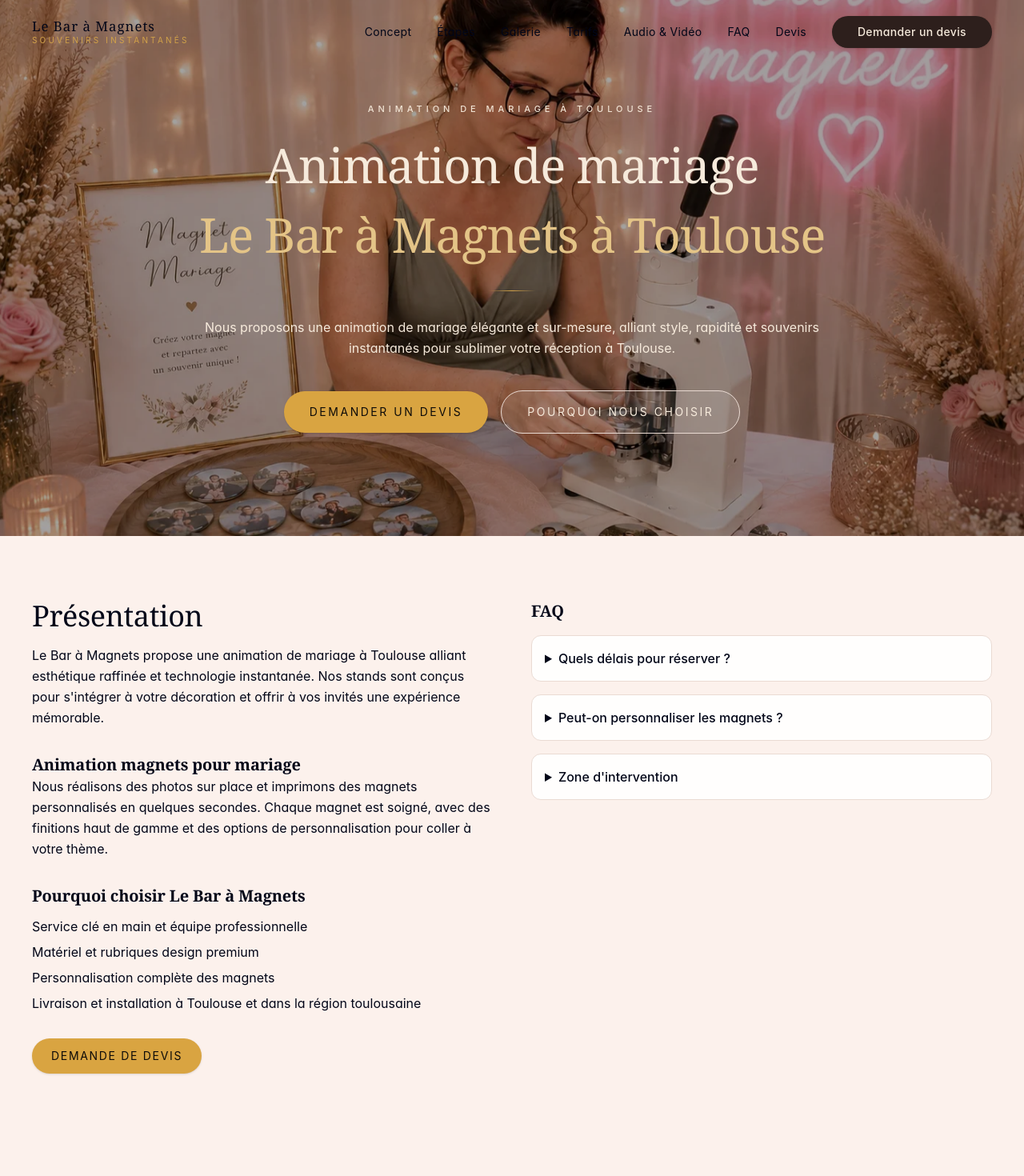
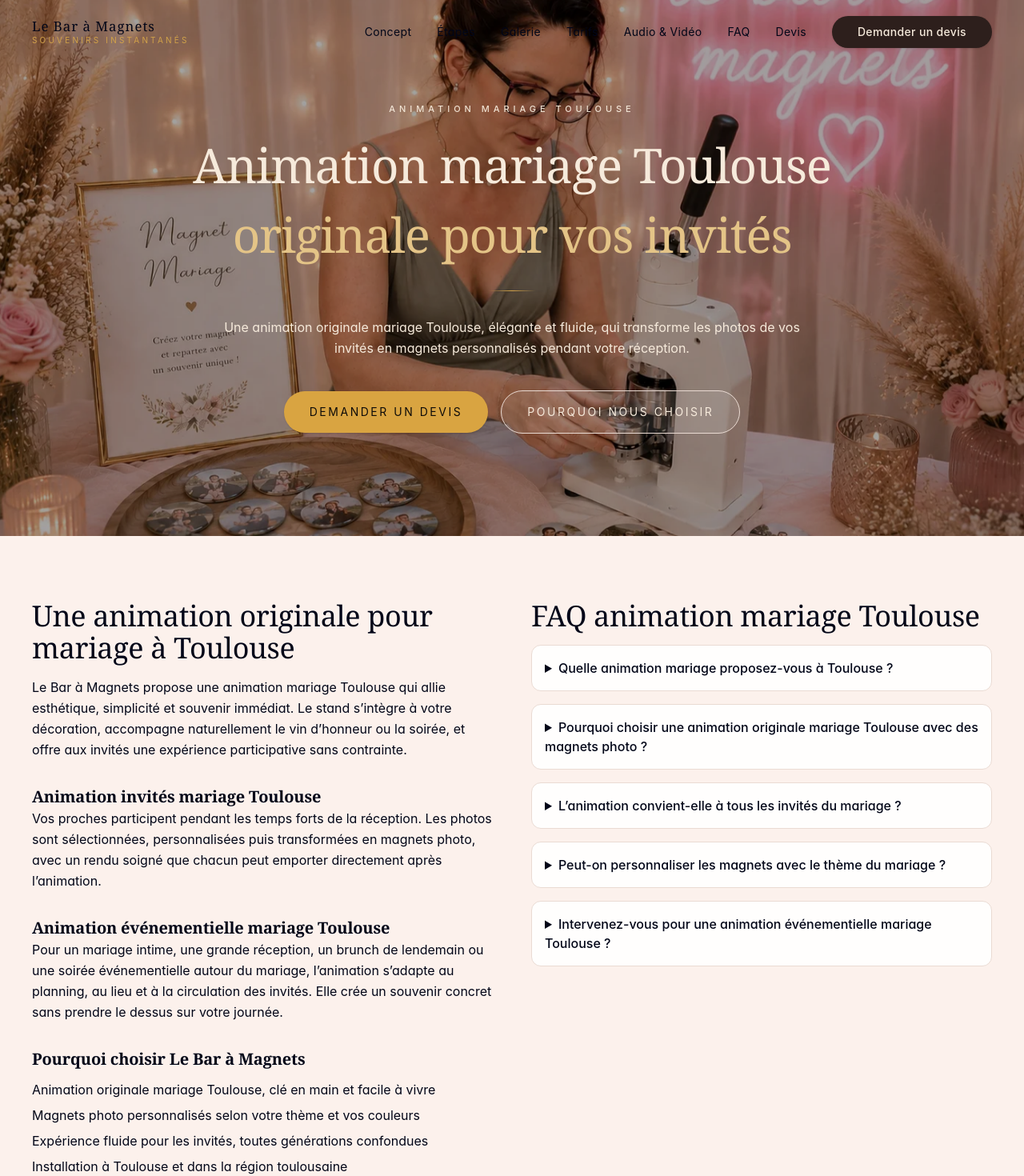
Before and after one commit to morganedelbecque-bot/le-bar-a-magnets, a React (Vite) app: page /animation-mariage-toulouse in a window 1280 px wide. Shown: the top 1470 px of the page at 80% size. Built offline with nearby package versions, Linux system fonts and the light colour scheme.

Commit message:
ajout page seo animation mariage toulouse

```diff
--- a/src/components/Footer.tsx
+++ b/src/components/Footer.tsx
@@ -42,7 +42,7 @@ export function Footer() {
 
               <li>
                 <a href="/animation-mariage-toulouse" className="block py-2 hover:text-[#f3e7dc] transition-colors duration-200 relative z-70 pointer-events-auto" aria-label="Animation mariage Toulouse">
-                  Animation de mariage à Toulouse
+                  Animation mariage Toulouse
                 </a>
               </li>
 
--- a/src/pages/AnimationMariageToulouse.tsx
+++ b/src/pages/AnimationMariageToulouse.tsx
@@ -3,10 +3,65 @@ import heroImg from '@/assets/hero-stand.webp'
 import { Gallery } from '@/components/Gallery'
 import { ContactForm } from '@/components/ContactForm'
 
+const metaDescription =
+  'Animation mariage Toulouse : animation originale pour invités avec magnets photo personnalisés, idéale pour vin d’honneur, soirée et événementiel mariage.'
+
+const faqs = [
+  {
+    q: 'Quelle animation mariage proposez-vous à Toulouse ?',
+    a: 'Le Bar à Magnets propose une animation mariage Toulouse originale : les invités participent pendant la réception, leurs photos sont transformées en magnets personnalisés, puis remises sur place comme souvenirs immédiats.',
+  },
+  {
+    q: 'Pourquoi choisir une animation originale mariage Toulouse avec des magnets photo ?',
+    a: 'Les magnets photo créent un moment convivial sans couper le rythme du mariage. L’animation attire naturellement les invités, laisse un souvenir utile et s’adapte à l’ambiance de votre vin d’honneur ou de votre soirée.',
+  },
+  {
+    q: 'L’animation convient-elle à tous les invités du mariage ?',
+    a: 'Oui, c’est une animation invités mariage Toulouse facile à comprendre, accessible à toutes les générations et pensée pour créer des échanges entre les proches pendant la réception.',
+  },
+  {
+    q: 'Peut-on personnaliser les magnets avec le thème du mariage ?',
+    a: 'Oui, les magnets peuvent reprendre vos prénoms, la date, vos couleurs, un motif de papeterie, une illustration ou un habillage graphique cohérent avec la décoration de votre mariage à Toulouse.',
+  },
+  {
+    q: 'Intervenez-vous pour une animation événementielle mariage Toulouse ?',
+    a: 'Oui, l’animation peut être adaptée aux mariages, brunchs de lendemain, soirées privées et formats événementiels liés au mariage, à Toulouse et dans la région toulousaine.',
+  },
+]
+
+const faqStructuredData = {
+  '@context': 'https://schema.org',
+  '@type': 'FAQPage',
+  mainEntity: faqs.map((faq) => ({
+    '@type': 'Question',
+    name: faq.q,
+    acceptedAnswer: {
+      '@type': 'Answer',
+      text: faq.a,
+    },
+  })),
+}
+
 export default function AnimationMariageToulouse() {
   useEffect(() => {
-    document.title = 'Animation mariage Toulouse | Le Bar à Magnets'
+    document.title = 'Animation mariage Toulouse | Animation originale invités'
     window.scrollTo(0, 0)
+
+    const existingMetaDescription = document.querySelector('meta[name="description"]')
+    existingMetaDescription?.setAttribute('content', metaDescription)
+
+    const existingSchema = document.getElementById('faq-animation-mariage-toulouse-structured-data')
+    existingSchema?.remove()
+
+    const schema = document.createElement('script')
+    schema.id = 'faq-animation-mariage-toulouse-structured-data'
+    schema.type = 'application/ld+json'
+    schema.text = JSON.stringify(faqStructuredData)
+    document.head.appendChild(schema)
+
+    return () => {
+      document.getElementById('faq-animation-mariage-toulouse-structured-data')?.remove()
+    }
   }, [])
 
   return (
@@ -14,7 +69,7 @@ export default function AnimationMariageToulouse() {
       <section className="relative overflow-hidden">
         <img
           src={heroImg}
-          alt="Animation mariage haut de gamme à Toulouse"
+          alt="Animation mariage Toulouse avec magnets photo personnalisés"
           fetchPriority="high"
           className="absolute inset-0 w-full h-full object-cover animate-slow-zoom"
         />
@@ -22,19 +77,18 @@ export default function AnimationMariageToulouse() {
 
         <div className="relative z-10 max-w-6xl mx-auto px-6 py-28 sm:py-32 text-center">
           <p className="text-[11px] uppercase tracking-[0.45em] text-[#f6eadb] opacity-95 mb-6 font-medium">
-            Animation de mariage à Toulouse
+            Animation mariage Toulouse
           </p>
 
           <h1 className="font-serif text-4xl sm:text-5xl md:text-6xl text-[#f6eadb] leading-tight tracking-[-0.02em]">
-            Animation de mariage
-            <span className="block text-[#e4c487] mt-3">Le Bar à Magnets à Toulouse</span>
+            Animation mariage Toulouse
+            <span className="block text-[#e4c487] mt-3">originale pour vos invités</span>
           </h1>
 
           <div className="gold-divider mx-auto my-8" />
 
           <p className="mx-auto max-w-3xl text-sm md:text-base text-[#f6eadb] leading-relaxed">
-            Nous proposons une animation de mariage élégante et sur-mesure, alliant style, rapidité et souvenirs instantanés pour
-            sublimer votre réception à Toulouse.
+            Une animation originale mariage Toulouse, élégante et fluide, qui transforme les photos de vos invités en magnets personnalisés pendant votre réception.
           </p>
 
           <div className="mt-10 flex flex-col gap-4 sm:flex-row sm:items-center sm:justify-center">
@@ -57,24 +111,27 @@ export default function AnimationMariageToulouse() {
       <section className="bg-[#fcf1ec] py-20 px-6 md:px-10">
         <div className="max-w-7xl mx-auto grid gap-12 lg:grid-cols-2 items-start">
           <div>
-            <h2 className="font-display text-3xl md:text-4xl text-foreground mb-4">Présentation</h2>
+            <h2 className="font-display text-3xl md:text-4xl text-foreground mb-4">Une animation originale pour mariage à Toulouse</h2>
             <p className="text-foreground/80 leading-relaxed">
-              Le Bar à Magnets propose une animation de mariage à Toulouse alliant esthétique raffinée et technologie instantanée.
-              Nos stands sont conçus pour s'intégrer à votre décoration et offrir à vos invités une expérience mémorable.
+              Le Bar à Magnets propose une animation mariage Toulouse qui allie esthétique, simplicité et souvenir immédiat. Le stand s’intègre à votre décoration, accompagne naturellement le vin d’honneur ou la soirée, et offre aux invités une expérience participative sans contrainte.
             </p>
 
-            <h3 className="mt-8 font-semibold text-xl">Animation magnets pour mariage</h3>
+            <h3 className="mt-8 font-semibold text-xl">Animation invités mariage Toulouse</h3>
             <p className="text-foreground/80 leading-relaxed">
-              Nous réalisons des photos sur place et imprimons des magnets personnalisés en quelques secondes. Chaque magnet
-              est soigné, avec des finitions haut de gamme et des options de personnalisation pour coller à votre thème.
+              Vos proches participent pendant les temps forts de la réception. Les photos sont sélectionnées, personnalisées puis transformées en magnets photo, avec un rendu soigné que chacun peut emporter directement après l’animation.
             </p>
 
-            <h3 className="mt-8 font-semibold text-xl">Pourquoi choisir Le Bar à Magnets</h3>
+            <h3 className="mt-8 font-semibold text-xl">Animation événementielle mariage Toulouse</h3>
+            <p className="text-foreground/80 leading-relaxed">
+              Pour un mariage intime, une grande réception, un brunch de lendemain ou une soirée événementielle autour du mariage, l’animation s’adapte au planning, au lieu et à la circulation des invités. Elle crée un souvenir concret sans prendre le dessus sur votre journée.
+            </p>
+
+            <h3 id="pourquoi" className="mt-8 font-semibold text-xl">Pourquoi choisir Le Bar à Magnets</h3>
             <ul className="mt-3 space-y-2 text-foreground/80">
-              <li>Service clé en main et équipe professionnelle</li>
-              <li>Matériel et rubriques design premium</li>
-              <li>Personnalisation complète des magnets</li>
-              <li>Livraison et installation à Toulouse et dans la région toulousaine</li>
+              <li>Animation originale mariage Toulouse, clé en main et facile à vivre</li>
+              <li>Magnets photo personnalisés selon votre thème et vos couleurs</li>
+              <li>Expérience fluide pour les invités, toutes générations confondues</li>
+              <li>Installation à Toulouse et dans la région toulousaine</li>
             </ul>
 
             <div className="mt-8">
@@ -85,22 +142,14 @@ export default function AnimationMariageToulouse() {
           </div>
 
           <div>
-            <h3 className="font-semibold text-xl">FAQ</h3>
+            <h2 className="font-display text-3xl md:text-4xl text-foreground mb-4">FAQ animation mariage Toulouse</h2>
             <div className="mt-4 space-y-4">
-              <details className="bg-white/90 p-4 rounded-[12px] border border-border/30">
-                <summary className="cursor-pointer font-medium">Quels délais pour réserver ?</summary>
-                <p className="mt-2 text-foreground/75">Nous conseillons de réserver au minimum 2 mois à l'avance pour les mariages.</p>
-              </details>
-
-              <details className="bg-white/90 p-4 rounded-[12px] border border-border/30">
-                <summary className="cursor-pointer font-medium">Peut-on personnaliser les magnets ?</summary>
-                <p className="mt-2 text-foreground/75">Oui, nous proposons plusieurs templates et finitions selon votre charte.</p>
-              </details>
-
-              <details className="bg-white/90 p-4 rounded-[12px] border border-border/30">
-                <summary className="cursor-pointer font-medium">Zone d'intervention</summary>
-                <p className="mt-2 text-foreground/75">Nous intervenons principalement à Toulouse et dans sa métropole. Contactez-nous pour les autres lieux en Occitanie.</p>
-              </details>
+              {faqs.map((faq) => (
+                <details key={faq.q} className="bg-white/90 p-4 rounded-[12px] border border-border/30">
+                  <summary className="cursor-pointer font-medium">{faq.q}</summary>
+                  <p className="mt-2 text-foreground/75">{faq.a}</p>
+                </details>
+              ))}
             </div>
           </div>
         </div>
```
